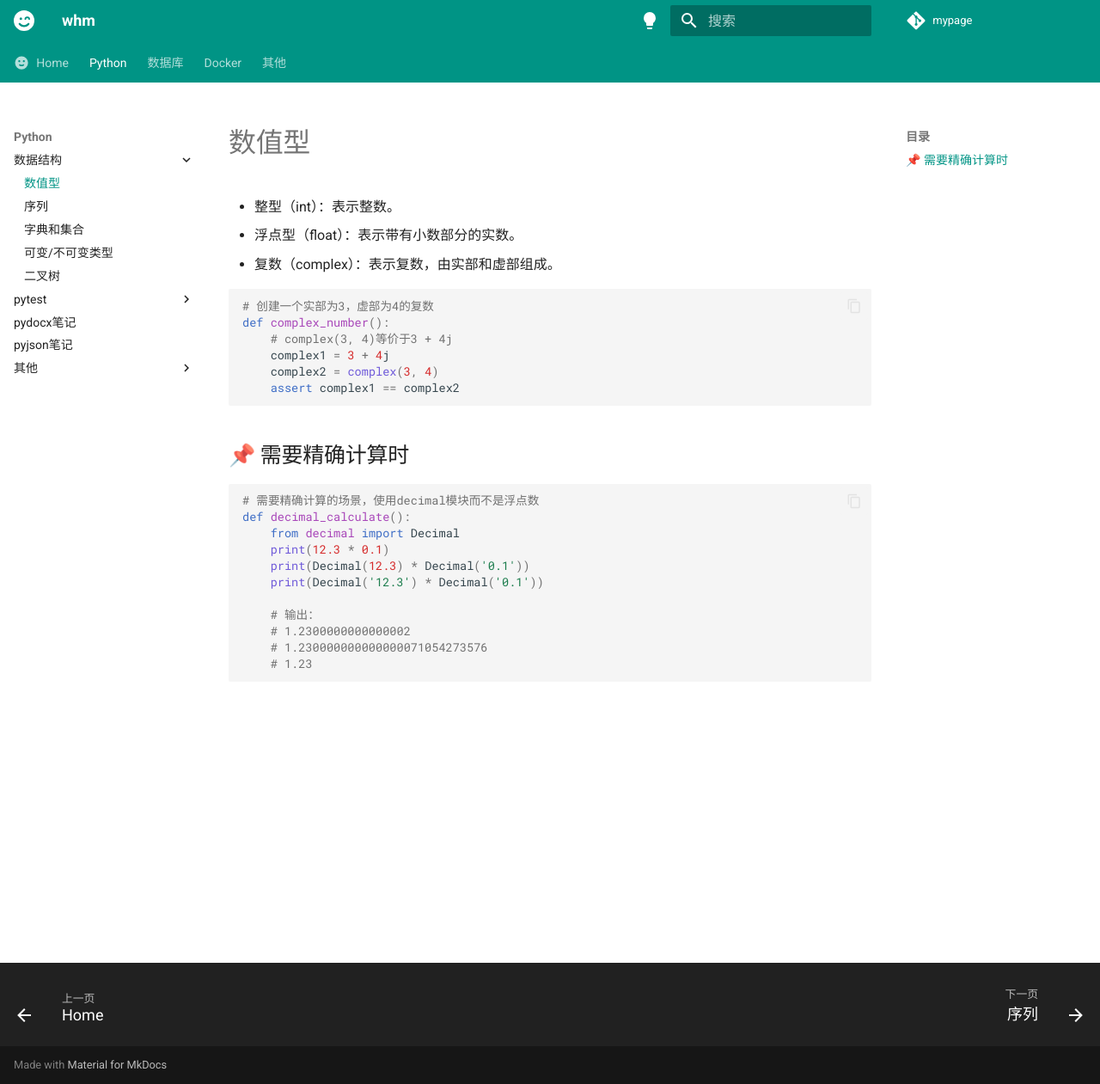
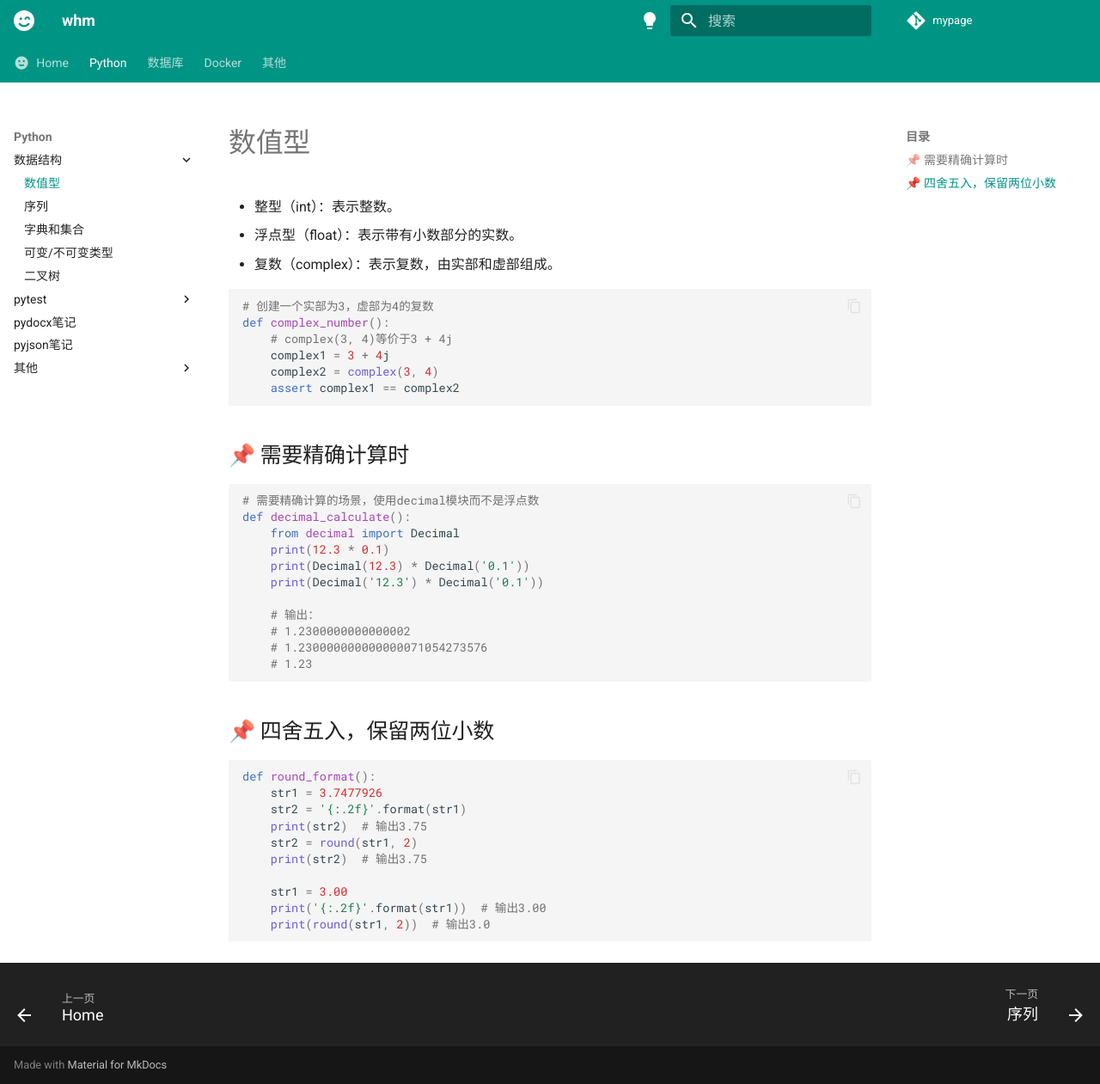
Before and after one commit to Jork-S-B/Jork-S-B.github.io, an MkDocs documentation site: the page built from docs/python/structure/number.md, in a window 1280 px wide and 1261 px high. Shown: the whole window at 86% size. Built offline with MkDocs 1.6.1 and Material for MkDocs 9.7.7, drawn with Linux system fonts in a browser that asks for light colours.

Commit message:
补充python数据类型、JSON笔记

````diff
--- a/docs/python/structure/number.md
+++ b/docs/python/structure/number.md
@@ -26,3 +26,18 @@ def decimal_calculate():
     # 1.230000000000000071054273576
     # 1.23
 ```
+
+## 📌 四舍五入，保留两位小数
+
+```python
+def round_format():
+    str1 = 3.7477926
+    str2 = '{:.2f}'.format(str1)
+    print(str2)  # 输出3.75
+    str2 = round(str1, 2)
+    print(str2)  # 输出3.75
+
+    str1 = 3.00
+    print('{:.2f}'.format(str1))  # 输出3.00
+    print(round(str1, 2))  # 输出3.0
+```
````
